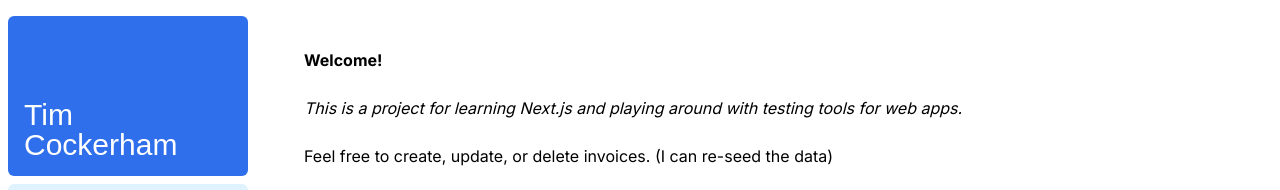
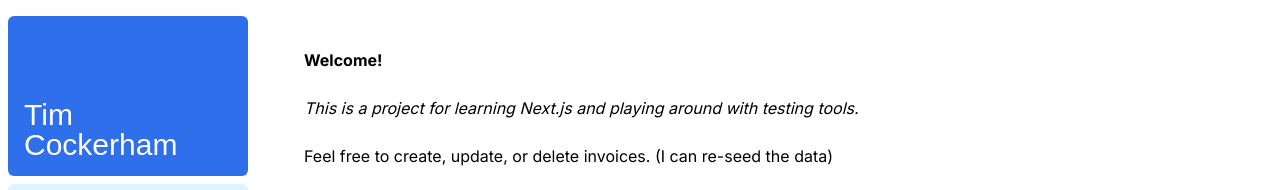
Before and after one commit to tjcocker/NextJS-App, a Next.js app: page /dashboard/home in a window 1280 px wide. Shown: the top 190 px of the page. Built offline with nearby package versions, Linux system fonts and the light colour scheme; a web font is replaced by a local one.

Commit message:
text updates

```diff
--- a/app/dashboard/home/page.tsx
+++ b/app/dashboard/home/page.tsx
@@ -15,7 +15,7 @@ const Home: NextPage = () => {
                 <h1>
                     <b>Welcome!</b>
                 </h1><br></br>
-                <p><i>This is a project for learning Next.js and playing around with testing tools for web apps.</i></p>
+                <p><i>This is a project for learning Next.js and playing around with testing tools.</i></p>
                 <br></br>
                 <p>Feel free to create, update, or delete invoices. (I can re-seed the data)</p>
                 <br></br>  <br></br>     <br></br>   <Link
```
